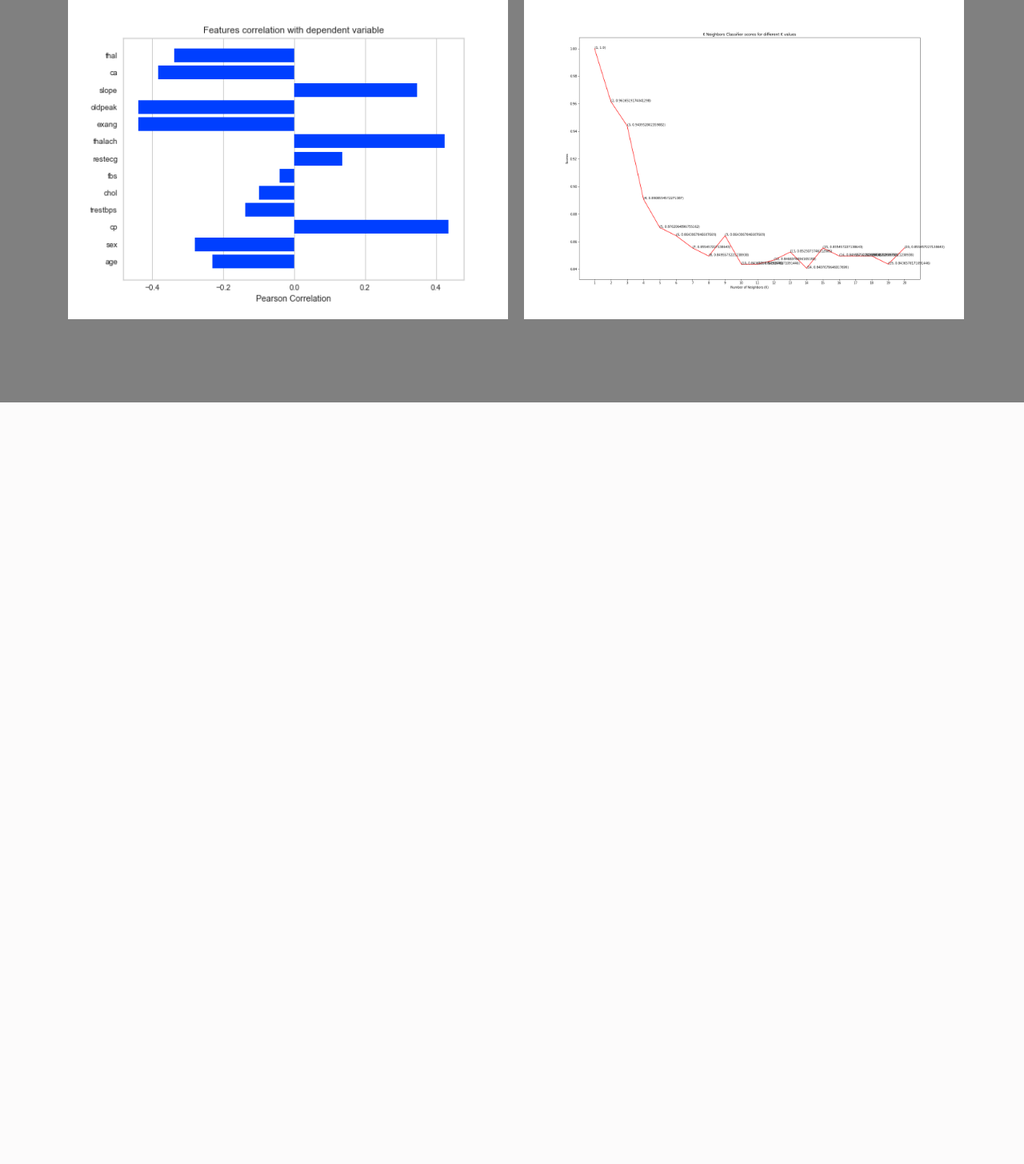
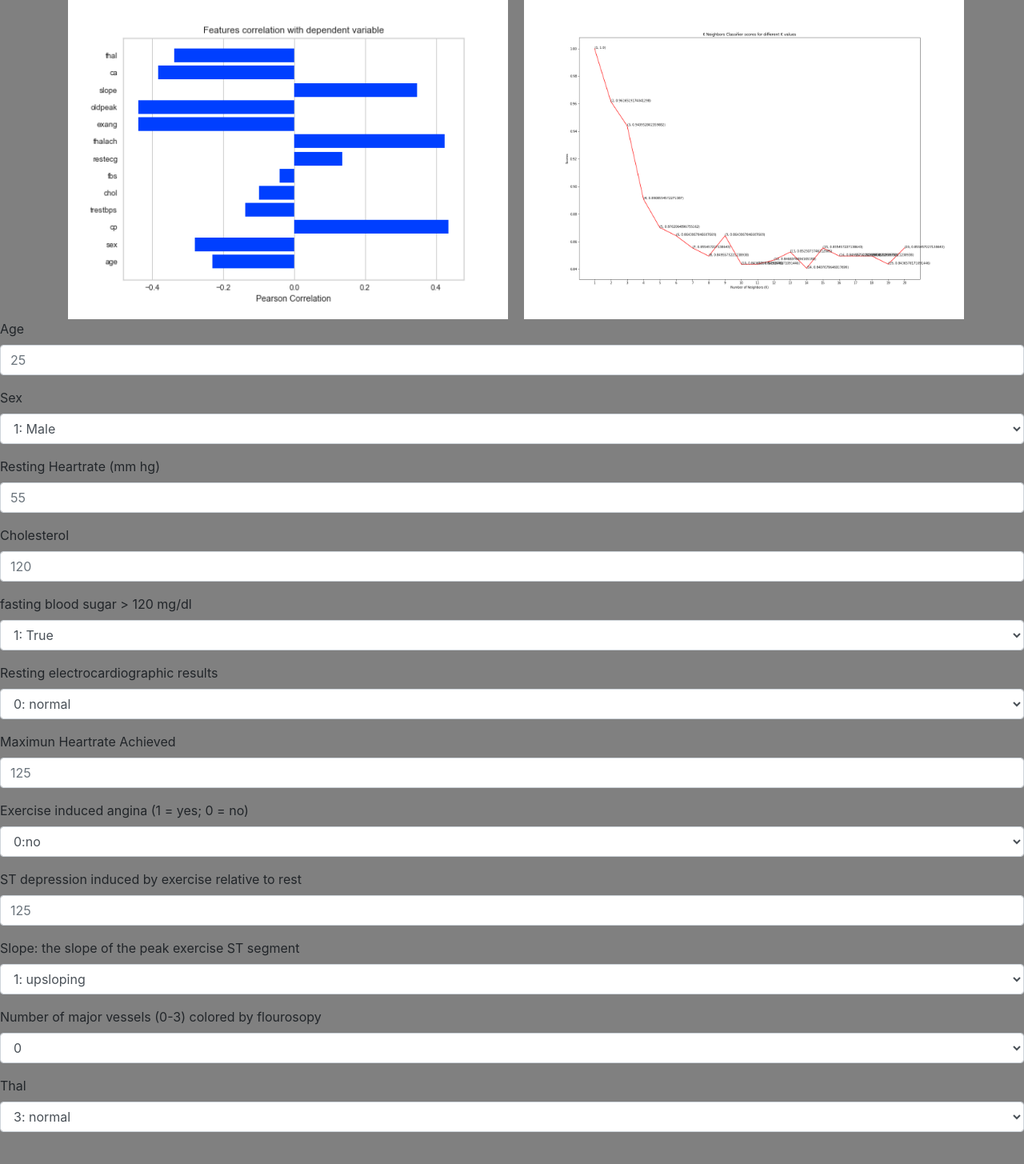
Before and after one commit to lagane-78/heartdiseasepredictor, a Flask app: page /home in a window 1280 px wide. Shown: the part 297-1752 px from the top of the page at 80% size. Before the commit the page ends 800 px from the top, so only its background shows below. Run offline with Flask 2, Linux system fonts and the light colour scheme; some libraries are stand-ins or nearby versions.

Commit message:
added form

```diff
--- a/templates/index.html
+++ b/templates/index.html
@@ -75,6 +75,82 @@
         <div class="col-lg-6 col-lg-6"><img src="static/images/KNNclassiferscore.png"></div>
       </div>
   </div>
+  <form>
+    <div class="form-group">
+      <label for="exampleFormControlInput1">Age</label>
+      <input type="email" class="form-control" id="age" placeholder="25">
+    </div>
+    <div class="form-group">
+      <label for="exampleFormControlSelect1">Sex</label>
+      <select class="form-control" id="sex">
+        <option>1: Male</option>
+        <option>0: Female</option>
+      </select>
+    </div>
+    <div class="form-group">
+      <label for="exampleFormControlInput1">Resting Heartrate (mm hg)</label>
+      <input type="email" class="form-control" id="trestbp" placeholder="55">
+    </div>
+    <div class="form-group">
+      <label for="exampleFormControlInput1">Cholesterol</label>
+      <input type="email" class="form-control" id="chol" placeholder="120">
+    </div>
+    <div class="form-group">
+      <label for="exampleFormControlSelect1">fasting blood sugar > 120 mg/dl</label>
+      <select class="form-control" id="fbs">
+        <option>1: True</option>
+        <option>0: False</option>
+      </select>
+    </div>
+    <div class="form-group">
+      <label for="exampleFormControlSelect1">Resting electrocardiographic results</label>
+      <select class="form-control" id="restecg">
+        <option>0: normal</option>
+        <option>1: having ST-T wave abnormality (T wave inversions and/or ST elevation or depression of > 0.05 mV)</option>
+        <option>2: showing probable or definite left ventricular hypertrophy by Estes' criteria </option>
+      </select>
+    </div>
+    <div class="form-group">
+      <label for="exampleFormControlInput1">Maximun Heartrate Achieved</label>
+      <input type="email" class="form-control" id="thalach" placeholder="125">
+    </div>
+    <div class="form-group">
+      <label for="exampleFormControlSelect1">Exercise induced angina (1 = yes; 0 = no) </label>
+      <select class="form-control" id="exang">
+        <option>0:no</option>
+        <option>1:yes</option>
+      </select>
+    </div>
+    <div class="form-group">
+      <label for="exampleFormControlInput1">ST depression induced by exercise relative to rest </label>
+      <input type="email" class="form-control" id="oldpeak" placeholder="125">
+    </div>
+    <div class="form-group">
+      <label for="exampleFormControlSelect1">Slope: the slope of the peak exercise ST segment</label>
+      <select class="form-control" id="restecg">
+        <option>1: upsloping</option>
+        <option>2: flat</option>
+        <option>3: downsloping </option>
+      </select>
+    </div>
+    <div class="form-group">
+      <label for="exampleFormControlSelect1">Number of major vessels (0-3) colored by flourosopy</label>
+      <select class="form-control" id="exang">
+        <option>0</option>
+        <option>1</option>
+        <option>2</option>
+        <option>3</option>
+      </select>
+    </div>
+    <div class="form-group">
+      <label for="exampleFormControlSelect1">Thal</label>
+      <select class="form-control" id="thal">
+        <option>3: normal</option>
+        <option>6: fixed defect</option>
+        <option>7: reversable defect </option>
+      </select>
+    </div>
+  </form>
 
 <!-- <img src="static/images/featurecorrelation.png"> -->
 
```
